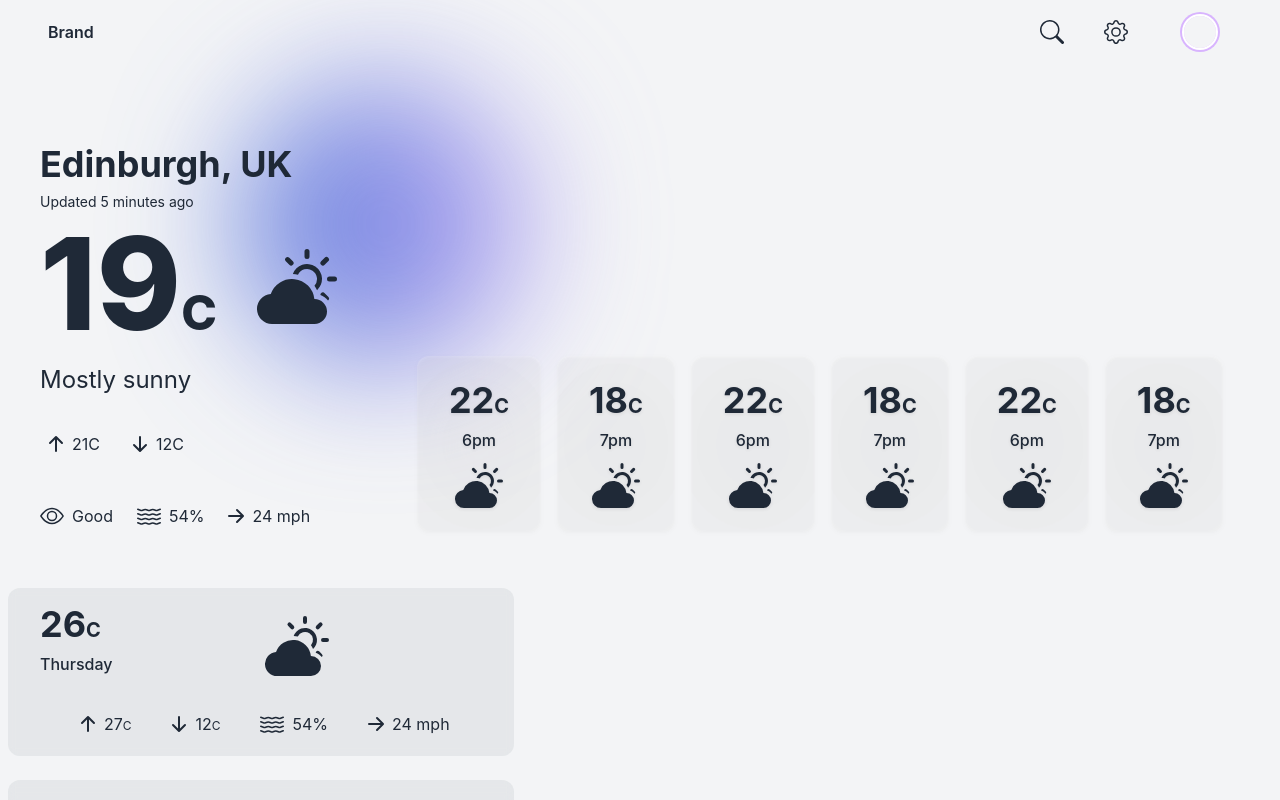
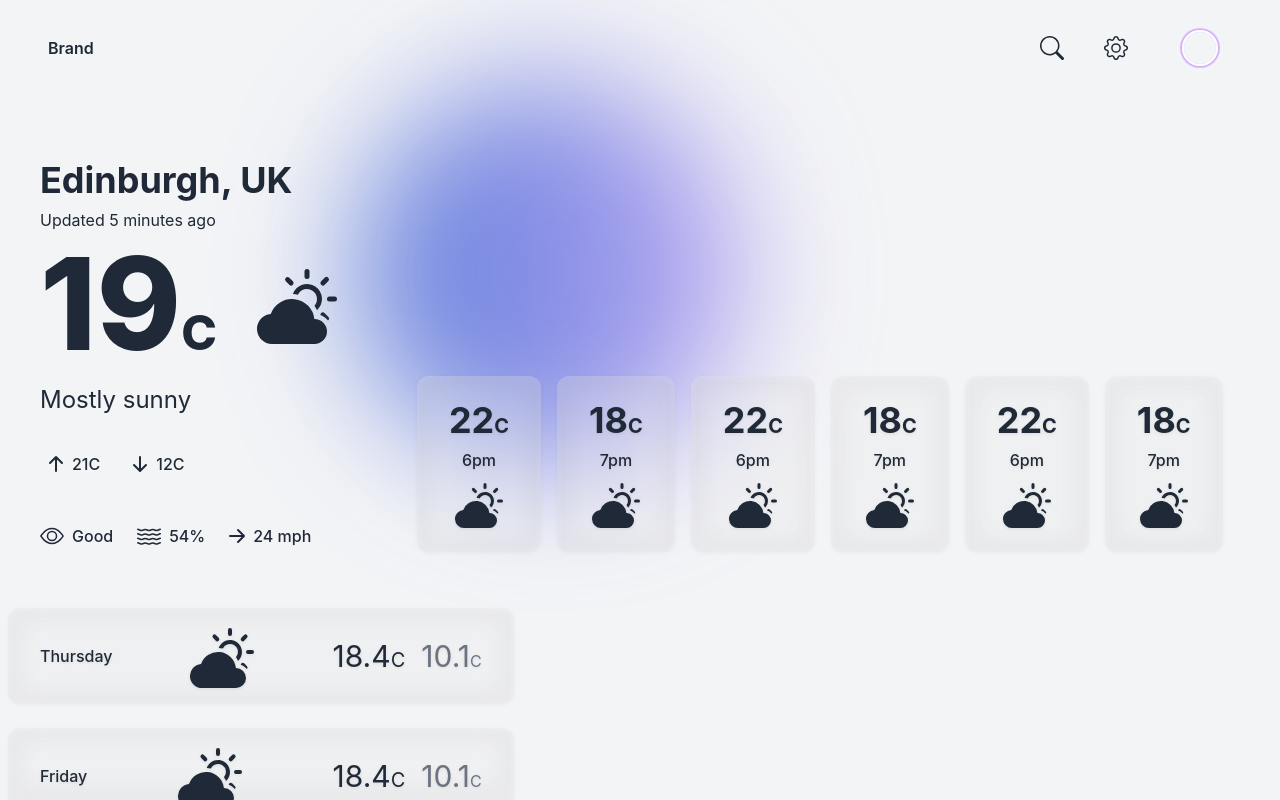
Before and after one commit to ScotDev/beaulife-new, a React (Vite) app: page /home in a window 1280 px wide. Built offline with nearby package versions, Linux system fonts and the light colour scheme; no server answers; sample sign-in values are in the browser's storage.

Commit message:
Started prepping for API integration

```diff
--- a/src/components/Card.jsx
+++ b/src/components/Card.jsx
@@ -1,3 +1,4 @@
+import { useState } from "react";
 import {
   BsCloudSunFill,
   BsArrowUpShort,
@@ -5,13 +6,14 @@ import {
   BsArrowRightShort,
   BsWater,
   BsEye,
+  BsSun,
 } from "react-icons/bs";
 const PrimaryCard = ({ location, temp }) => {
   return (
     <div className="py-4 px-8 rounded-xl w-max text-gray-800">
       <div>
         <h2 className="font-bold text-4xl">{location}</h2>
-        <h3 className="text-sm py-2">Updated 5 minutes ago</h3>
+        <h3 className="text-sm lg:text-base py-2">Updated 5 minutes ago</h3>
       </div>
 
       <div className="flex flex-row items-center">
@@ -25,26 +27,26 @@ const PrimaryCard = ({ location, temp }) => {
       </div>
       <h3 className="text-2xl py-4">Mostly sunny</h3>
       <div className="flex flex-row justify-evenly lg:justify-start items-center py-4 gap-6">
-        <div className="flex flex-row items-center">
+        <div className="flex flex-row items-center font-medium">
           <BsArrowUpShort className="w-8 h-8" />
           <p>21C</p>
         </div>
-        <div className="flex flex-row items-center">
+        <div className="flex flex-row items-center  font-medium">
           <BsArrowDownShort className="w-8 h-8" />
           <p>12C</p>
         </div>
       </div>
 
       <div className="flex flex-row justify-evenly lg:justify-start gap-4 items-center pt-6">
-        <div className="flex flex-row items-center">
+        <div className="flex flex-row items-center  font-medium">
           <BsEye className="w-6 h-6 mr-2" />
           <p>Good</p>
         </div>
-        <div className="flex flex-row items-center">
+        <div className="flex flex-row items-center  font-medium">
           <BsWater className="w-6 h-6 mx-2" />
           <p>54%</p>
         </div>
-        <div className="flex flex-row items-center">
+        <div className="flex flex-row items-center  font-medium">
           <BsArrowRightShort className="w-8 h-8" />
           <p>24 mph</p>
         </div>
@@ -89,7 +91,7 @@ const HourlyCard = ({ time, temp }) => {
 
 const DailyCard = ({}) => {
   return (
-    <div className="py-4 px-8  rounded-xl l w-full glass-card-again text-gray-800 ">
+    <div className="py-4 px-8  rounded-xl l w-full glass-card text-gray-800 ">
       <div className="flex flex-row items-center">
         <div className="flex flex-col">
           <div className="font-bold text-4xl opacity-100">
@@ -129,4 +131,67 @@ const DailyCard = ({}) => {
   );
 };
 
-export { PrimaryCard, HourlyCard, DailyCard };
+const MiniCard = ({ data }) => {
+  const [isExpanded, setIsExpanded] = useState(false);
+  // console.log(data);
+
+  const toggleState = () => {
+    setIsExpanded((isExpanded) => !isExpanded);
+  };
+  return (
+    <div
+      className="py-4 px-8 rounded-xl l w-full glass-card text-gray-800"
+      onClick={toggleState}
+    >
+      {/* <div className="flex flex-row items-center"> */}
+      <div className="flex flex-row items-center justify-between gap-2">
+        <div className="font-medium py-2 capitalize">{data.day}</div>
+        <div className="h-8 lg:h-16 lg:w-16 mx-auto">
+          <BsCloudSunFill className="w-full h-full" />
+        </div>
+        <div className="flex flex-row gap-4">
+          <div className="text-3xl">
+            {data.maxtemp_c}
+            <span className="text-xl">C</span>
+          </div>
+          <div className="text-3xl text-gray-500">
+            {data.mintemp_c}
+            <span className="text-base">C</span>
+          </div>
+        </div>
+      </div>
+      {/* </div> */}
+      {isExpanded && (
+        <div className="flex flex-row justify-start gap-4 lg:gap-0 lg:justify-evenly items-center pt-6 lg:pt-6">
+          {/* <div className="flex flex-row items-center">
+            <BsArrowUpShort className="w-8 h-8" />
+            <p>
+              27
+              <span className="text-xs">C</span>
+            </p>
+          </div>
+          <div className="flex flex-row items-center">
+            <BsArrowDownShort className="w-8 h-8" />
+            <p>
+              12<span className="text-xs">C</span>
+            </p>
+          </div> */}
+          <div className="flex flex-row items-center">
+            <BsEye className="w-6 h-6 mx-2" />
+            <p>{data.avgvis_miles}</p>
+          </div>
+          <div className="flex flex-row items-center">
+            <BsSun className="w-6 h-6 mx-2" />
+            <p>{data.uv}</p>
+          </div>
+          <div className="flex flex-row items-center">
+            <BsArrowRightShort className="w-8 h-8" />
+            <p>{data.maxwind_mph} mph</p>
+          </div>
+        </div>
+      )}
+    </div>
+  );
+};
+
+export { PrimaryCard, HourlyCard, DailyCard, MiniCard };
--- a/src/components/Navbar.jsx
+++ b/src/components/Navbar.jsx
@@ -6,7 +6,7 @@ import { BsSearch, BsGear } from "react-icons/bs";
 export default function Navbar() {
   const user = useAuthContext();
   return (
-    <div className="flex items-center justify-between w-full h-fit px-12 text-gray-800 backdrop-blur-4xl">
+    <div className="flex items-center justify-between w-full h-fit px-12 lg:pt-4 text-gray-800 backdrop-blur-4xl">
       <Link to="../home">
         <div>
           <p className="font-semibold">Brand</p>
--- a/src/index.css
+++ b/src/index.css
@@ -26,7 +26,7 @@ body {
     @apply min-w-full min-h-screen absolute bg-gray-100 -z-10 overflow-x-hidden;
   }
   .background-color {
-    @apply absolute top-20 left-60 w-72 h-72 bg-gradient-to-r from-blue-700 to-violet-400 rounded-full mix-blend-multiply filter blur-3xl opacity-70;
+    @apply absolute top-20 left-[28vw] w-96 h-96 bg-gradient-to-r from-blue-700 to-violet-400 rounded-full mix-blend-multiply filter blur-3xl opacity-70;
   }
   .btn-primary {
     @apply rounded-md min-w-fit w-full h-[48px] px-4 font-medium text-lg text-white bg-purple-600;
@@ -40,11 +40,11 @@ body {
   .scroll-item {
     @apply h-fit;
   }
+  /* .glass-card-old {
+    @apply drop-shadow backdrop-blur-3xl backdrop-opacity-5 backdrop-invert bg-white/20;
+  } */
   .glass-card {
-    @apply drop-shadow backdrop-blur-3xl backdrop-opacity-5 backdrop-invert bg-white/20;
-  }
-  .glass-card-again {
-    @apply bg-gray-500 rounded-md bg-clip-padding backdrop-filter backdrop-blur-sm bg-opacity-10;
+    @apply drop-shadow bg-white rounded-md bg-clip-padding backdrop-filter backdrop-blur-lg bg-opacity-25;
   }
   /* .scroll-item:first-of-type {
     @apply pl-2;
--- a/src/pages/Home.jsx
+++ b/src/pages/Home.jsx
@@ -6,12 +6,55 @@ import { useAuthContext } from "../auth/useAuthContext";
 // import { getLocalAuthData } from "../auth/LocalStorage";
 import { GiHamburgerMenu } from "react-icons/gi";
 import Button from "../components/Button";
-import { PrimaryCard, HourlyCard, DailyCard } from "../components/Card";
+import {
+  PrimaryCard,
+  HourlyCard,
+  DailyCard,
+  MiniCard,
+} from "../components/Card";
 import Navbar from "../components/Navbar";
+import { getUserLocation } from "../utils/Location";
+
+const dummyDailyData = [
+  {
+    day: "thursday",
+    condition: "Mostly Cloudy",
+    maxtemp_c: "18.4",
+    mintemp_c: "10.1",
+    maxwind_mph: "24.6",
+    avgvis_miles: "4.2",
+    uv: "3.3",
+  },
+  {
+    day: "friday",
+    condition: "Mostly Cloudy",
+    maxtemp_c: "18.4",
+    mintemp_c: "10.1",
+    maxwind_mph: "24.6",
+    avgvis_miles: "4.2",
+    uv: "3.3",
+  },
+];
 
 export default function Home() {
   const user = useAuthContext();
   const name = user?.user?.displayName?.split(" ")[0];
+  const daily = dummyDailyData.map((item, index) => {
+    return <MiniCard key={index} data={item} />;
+  });
+
+  useEffect(() => {
+    if ("geolocation" in navigator) {
+      console.log("Available");
+      // getUserLocation();
+      const logPosition = (position) => {
+        console.log(position);
+      };
+      navigator.geolocation.getCurrentPosition(logPosition);
+    } else {
+      console.log("Not Available");
+    }
+  }, []);
 
   return (
     <>
@@ -55,12 +98,13 @@ export default function Home() {
             </div>
           </div>
           <div className="grid gap-6 py-6 w-full lg:w-2/5">
+            {daily}
+            {/* <DailyCard />
             <DailyCard />
             <DailyCard />
             <DailyCard />
             <DailyCard />
-            <DailyCard />
-            <DailyCard />
+            <DailyCard /> */}
           </div>
         </main>
       </div>
--- /dev/null
+++ b/src/utils/Location.js
@@ -0,0 +1,12 @@
+export const getUserLocation = () => {
+  console.log("ran");
+  //   const returnPosition = (position) => {
+  //     console.log(position.coords);
+  //   };
+  //   if (navigator.geolocation) {
+  navigator.geolocation.getCurrentPosition((position) => {
+    console.log("logged");
+    console.log(position);
+  });
+  //   }
+};
```
